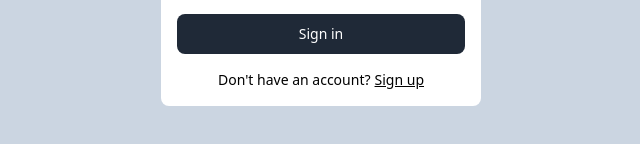
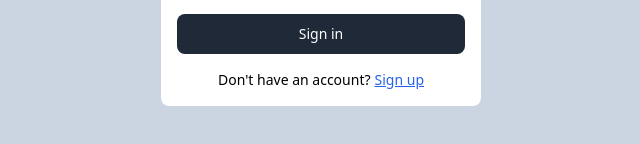
Before and after one commit to vbv-vaibhav/wallet-app-fullstack, a React (Vite) app in the folder frontend/: page / in a window 1280 px wide. Shown: the part 488-632 px from the top of the page, without its empty margins (319-959 px from the left). Built offline with nearby package versions, Linux system fonts and the light colour scheme.

Commit message:
small visual tweak in bottom warning

```diff
--- a/frontend/src/components/BottomWarning.jsx
+++ b/frontend/src/components/BottomWarning.jsx
@@ -5,7 +5,7 @@ const BottomWarning = ({ label, buttonText, to }) => {
     <div className="py-2 text-sm flex justify-center">
       <div>{label}</div>
       <Link
-        className="pointer underline pl-1 cursor-pointer hover:scale-105 duration-300"
+        className="pointer underline text-blue-600 pl-1 cursor-pointer hover:scale-105 duration-300"
         to={to}
       >
         {buttonText}
```
